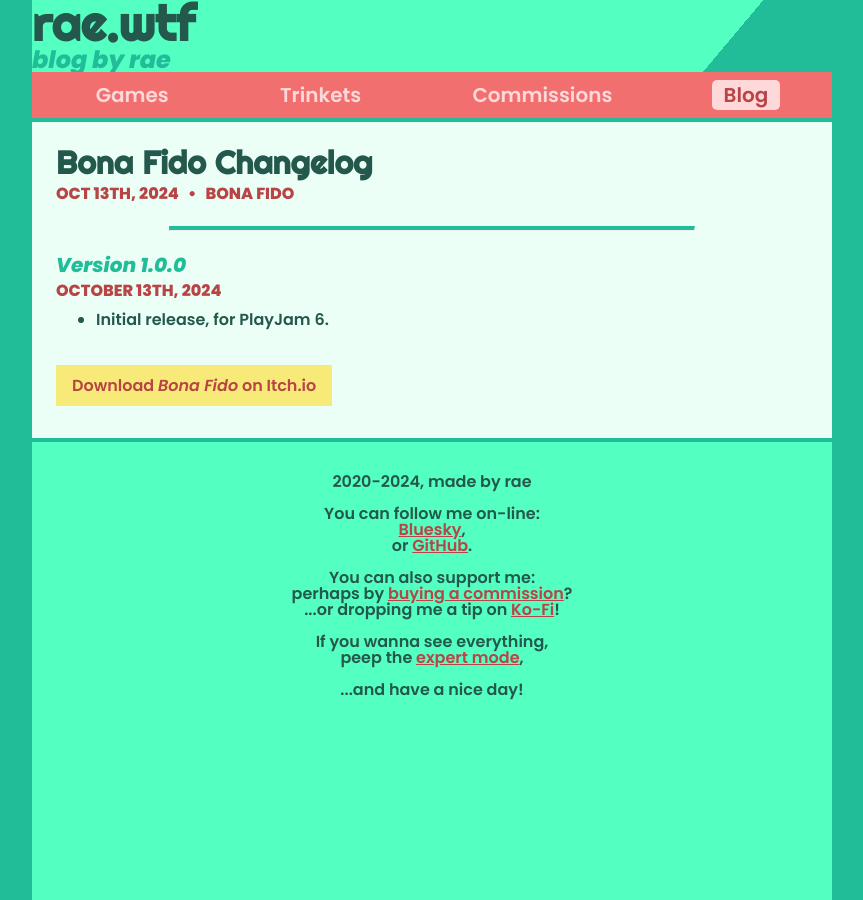
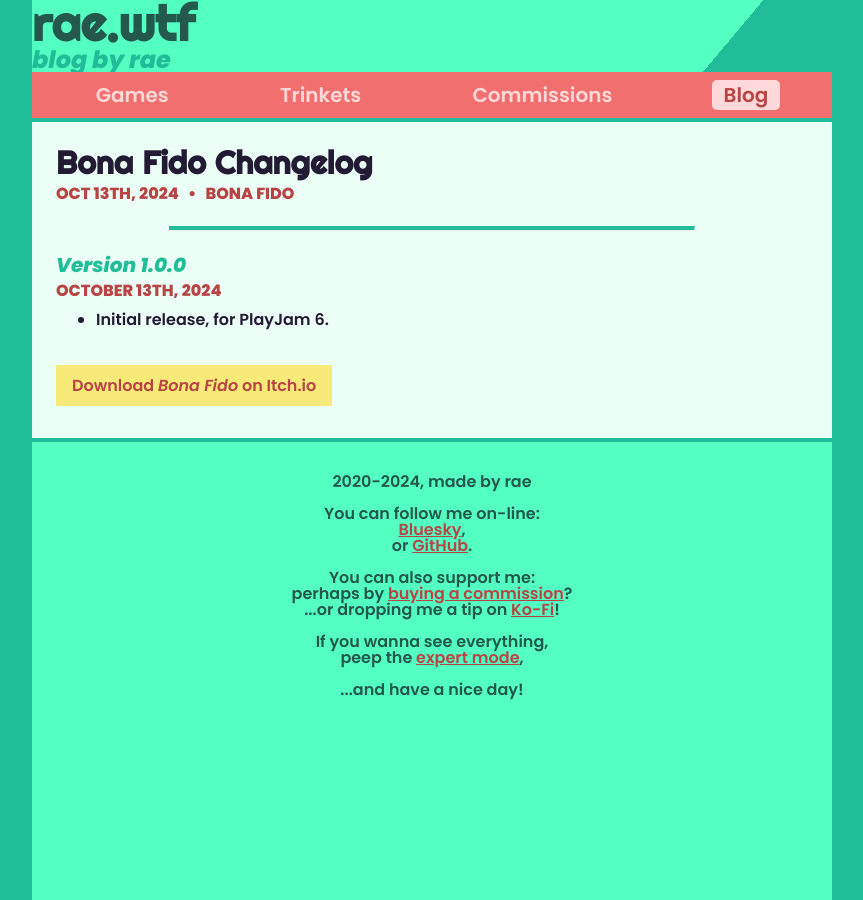
Before and after one commit to raewtf/raewtf.github.io, a Jekyll site: the page built from _posts/2024-10-13-bona-fido-changelog.md, in a window 1280 px wide. Shown: the whole page, without its empty margins (208-1071 px from the left). Built offline with Jekyll 4.4.1, drawn with Linux system fonts in a browser that asks for light colours.

Commit message:
blog CSS fixes?

```diff
--- a/site.css
+++ b/site.css
@@ -302,7 +302,7 @@
 
 .blog.post_container {background: var(--sel);}
 .blog h1, .blog p, .blog ul, .blog ul li {color: var(--seb);}
-.blog h3.post_container {color: var(--rel);}
+.blog.post_container h3 {color: var(--rel);}
 .blog.post_container::before, .blog.post_container::after {color: var(--sed);}
 
 .rowbot-rally.post_container {background: var(--bll);}
@@ -313,14 +313,20 @@
 
 .first-in-line.post_container {background: var(--yel);}
 .first-in-line h1, .first-in-line p, .first-in-line ul, .first-in-line ul li {color: var(--yeb);}
-.first-in-line h3.post_container, .first-in-line a {color: var(--red);}
+.first-in-line.post_container h3, .first-in-line a {color: var(--red);}
 .first-in-line.post_container::before, .first-in-line.post_container::after {color: var(--orl);}
 
 .hexa.post_container {background: var(--pul);}
 .hexa a {color: var(--pul);}
 .hexa h1, .hexa p, .hexa ul, .hexa ul li {color: var(--pub);}
-.hexa h3.post_container {color: var(--sew);}
+.hexa.post_container h3 {color: var(--sew);}
 .hexa.post_container::before, .hexa.post_container::after {color: var(--pud);}
+
+.bona-fido.post-container {background: var(--puw);}
+.bona-fido a {color: var(--orl);}
+.bona-fido h1, .bona-fido p, .bona-fido ul, .bona-fido ul li {color: var(--pub);}
+.bona-fido.post_container h3 {var(--orl);}
+.bona-fido.post_container::before, .bona-fido.post_container::after {color: var(--pul);}
 
 i {
 	width: 40px;
```
Also changed, not shown: _posts/2024-02-28-playdate-update-showcase-more.md (+1 -0 lines).
